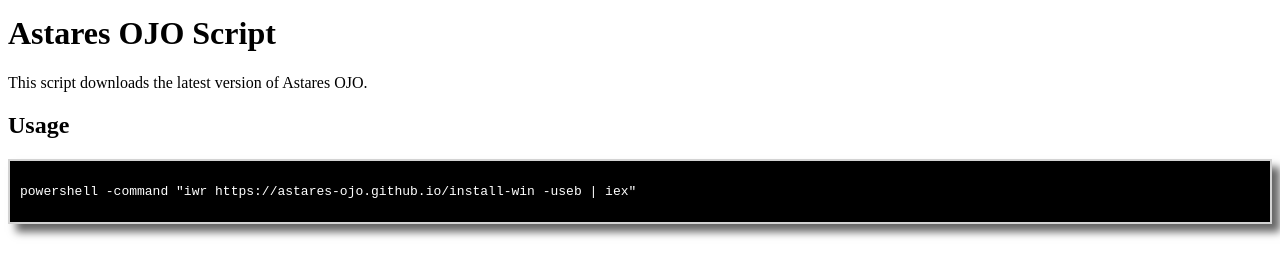
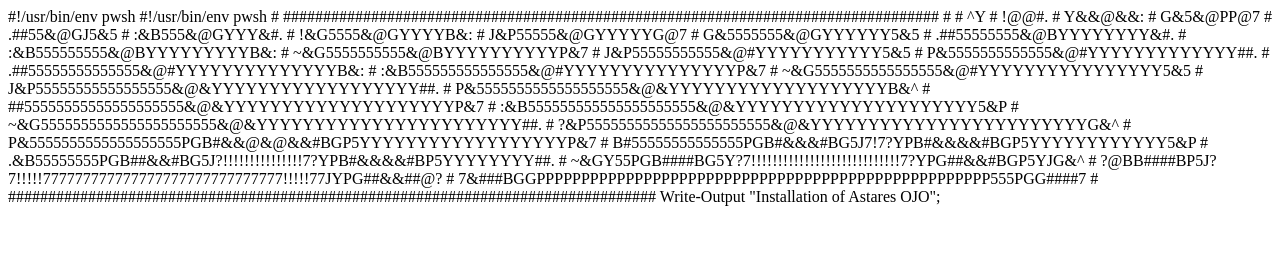
Before and after one commit to astares-ojo/astares-ojo.github.io, a plain HTML site: page install-win/index.html in a window 1280 px wide. Drawn offline with Linux system fonts and the light colour scheme.

Commit message:
add scripts

```diff
--- a/install-win/index.html
+++ b/install-win/index.html
@@ -1,7 +1,6 @@
 #!/usr/bin/env pwsh
-#<html><head><!--
-# The line above makes a fake HTML document out of this bash script
-#
+
+#!/usr/bin/env pwsh
 #
 ##################################################################################
 #
@@ -37,33 +36,4 @@
 #
 #################################################################################
 
-Write-Output "test1";
-
-# HTML HELP =====================================================================
-HTML_HELP=<<HTML_HELP
--->
-<title>Astares OJO Zeroconf Script</title>
-<style>
-	BODY {
-		background-color: white;
-		margin-top: -1.5em;
-	}
-
-	.console {
-		background-color: black;
-		color: white;
-		padding: 10px;
-		border: 2px solid lightGray;
-		box-shadow:8px 8px 8px #666;
-		font-family: Arial;
-	}
-	</style>
-<body>
-<h1>Astares OJO Script</h1>
-<p>This script downloads the latest version of Astares OJO.<br/>
-</p>
-<h2>Usage</h2>
-<div class="console"><pre>powershell -command "iwr https://astares-ojo.github.io/install-win -useb | iex"</pre></div>
-<!--
-HTML_HELP
-# --!></body></html>
+Write-Output "Installation of Astares OJO";
```
Also changed, not shown: index.html (+7 -1 lines).
